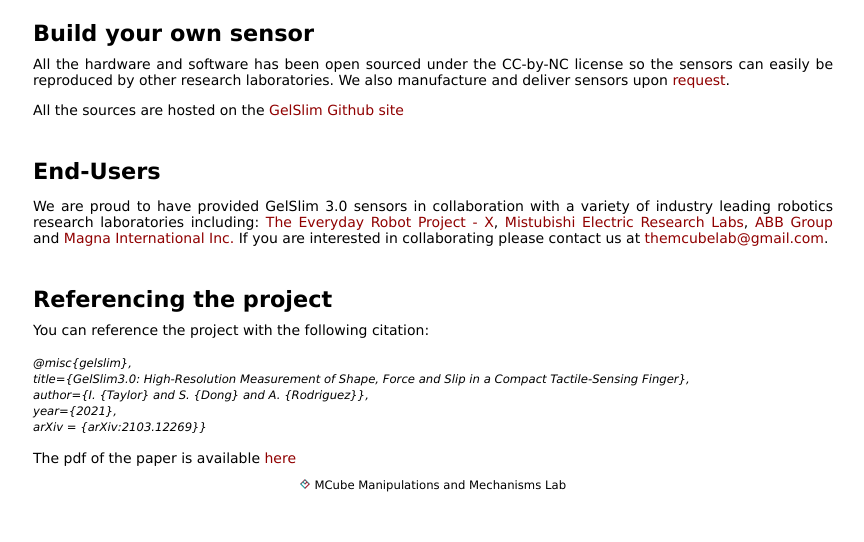
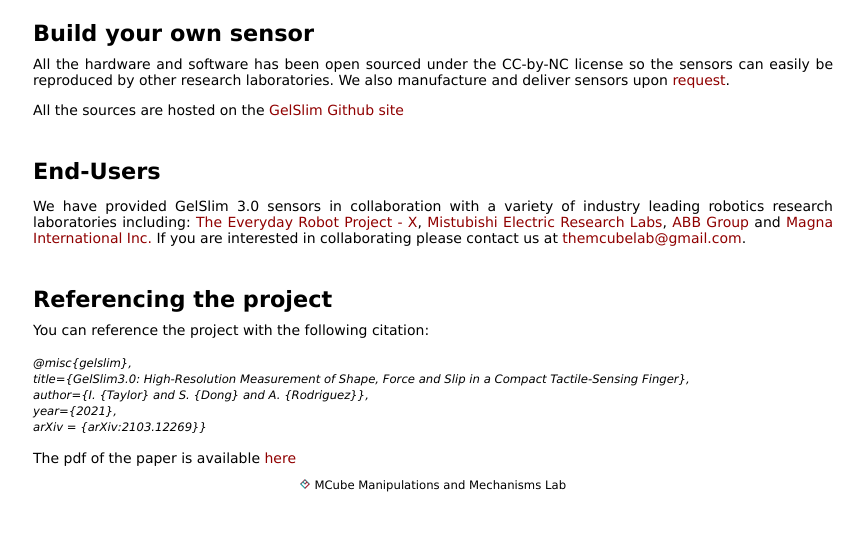
Before and after one commit to mcubelab/gelslim, a Jekyll site: the page docs/index.html, which Jekyll copies as it is, in a window 1280 px wide. Shown: the part 820-1362 px from the top of the page, without its empty margins (207-1071 px from the left). Built offline with Jekyll 4.4.1, drawn with Linux system fonts in a browser that asks for light colours.

Commit message:
Update index.html

```diff
--- a/docs/index.html
+++ b/docs/index.html
@@ -49,7 +49,7 @@
             <p>All the sources are hosted on the <a href="https://github.com/mcubelab/gelslim">GelSlim Github site</a></p>
 
             <h2>End-Users</h2>
-            <p> We are proud to have provided GelSlim 3.0 sensors in collaboration with a variety of industry leading robotics research laboratories including: <a href="https://x.company/projects/everyday-robots/">The Everyday Robot Project - X</a>, <a href="https://www.merl.com/">Mistubishi Electric Research Labs</a>, <a href="https://global.abb/group/en">ABB Group</a> and <a href="https://www.magna.com/"> Magna International Inc.</a> If you are interested in collaborating please contact us at <a href = "mailto: themcubelab@gmail.com"> themcubelab@gmail.com</a>.
+            <p> We have provided GelSlim 3.0 sensors in collaboration with a variety of industry leading robotics research laboratories including: <a href="https://x.company/projects/everyday-robots/">The Everyday Robot Project - X</a>, <a href="https://www.merl.com/">Mistubishi Electric Research Labs</a>, <a href="https://global.abb/group/en">ABB Group</a> and <a href="https://www.magna.com/"> Magna International Inc.</a> If you are interested in collaborating please contact us at <a href = "mailto: themcubelab@gmail.com"> themcubelab@gmail.com</a>.
             </p>
 
             <h2>Referencing the project</h2>
```
